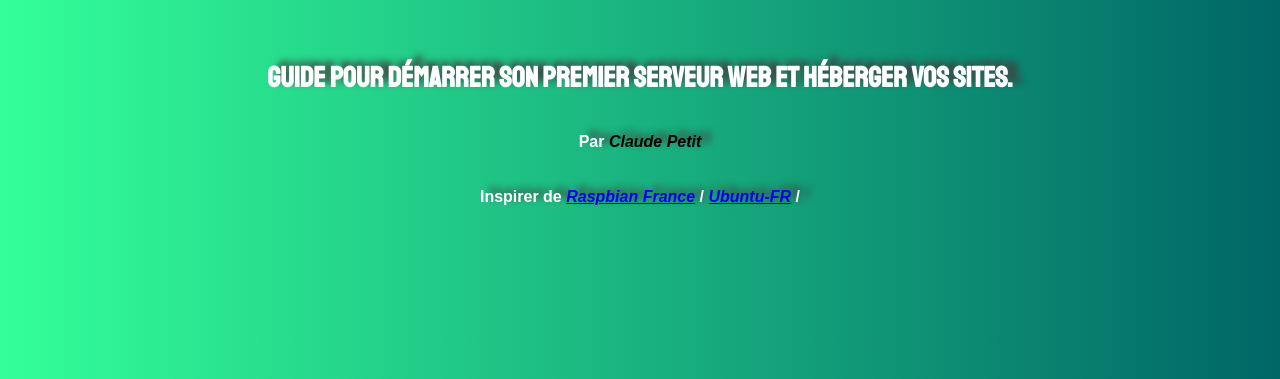
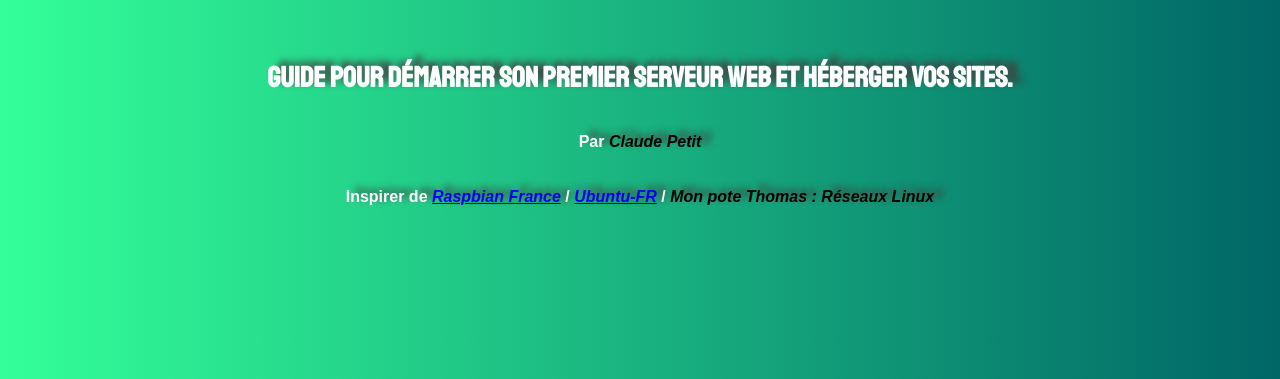
Before and after one commit to dasco69/tuto_server_raspbian, a plain HTML site: page index.html in a window 1280 px wide. Shown: the part 421-800 px from the top of the page. Drawn offline with nearby package versions, Linux system fonts and the light colour scheme; a web font is replaced by a local one.

Commit message:
Update index.html

```diff
--- a/index.html
+++ b/index.html
@@ -26,6 +26,8 @@
 							<a href="https://doc.ubuntu-fr.org/tutoriel/lamp_repertoires_de_travail">Ubuntu-FR</a>
 						</em>
 						/
+						<em>
+							<a>Mon pote Thomas : Réseaux Linux</a>
 					</h6>
 	</header>
 
```
